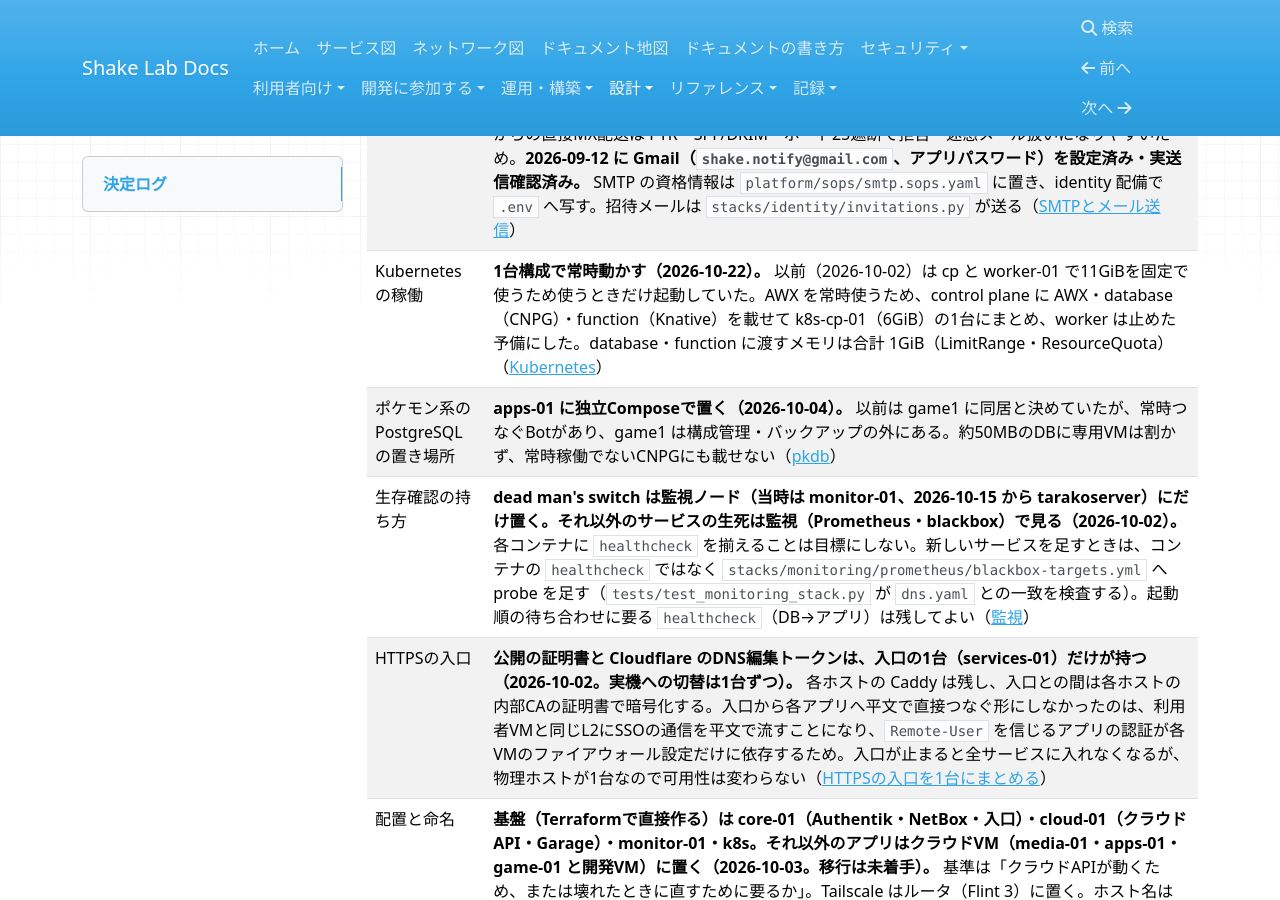
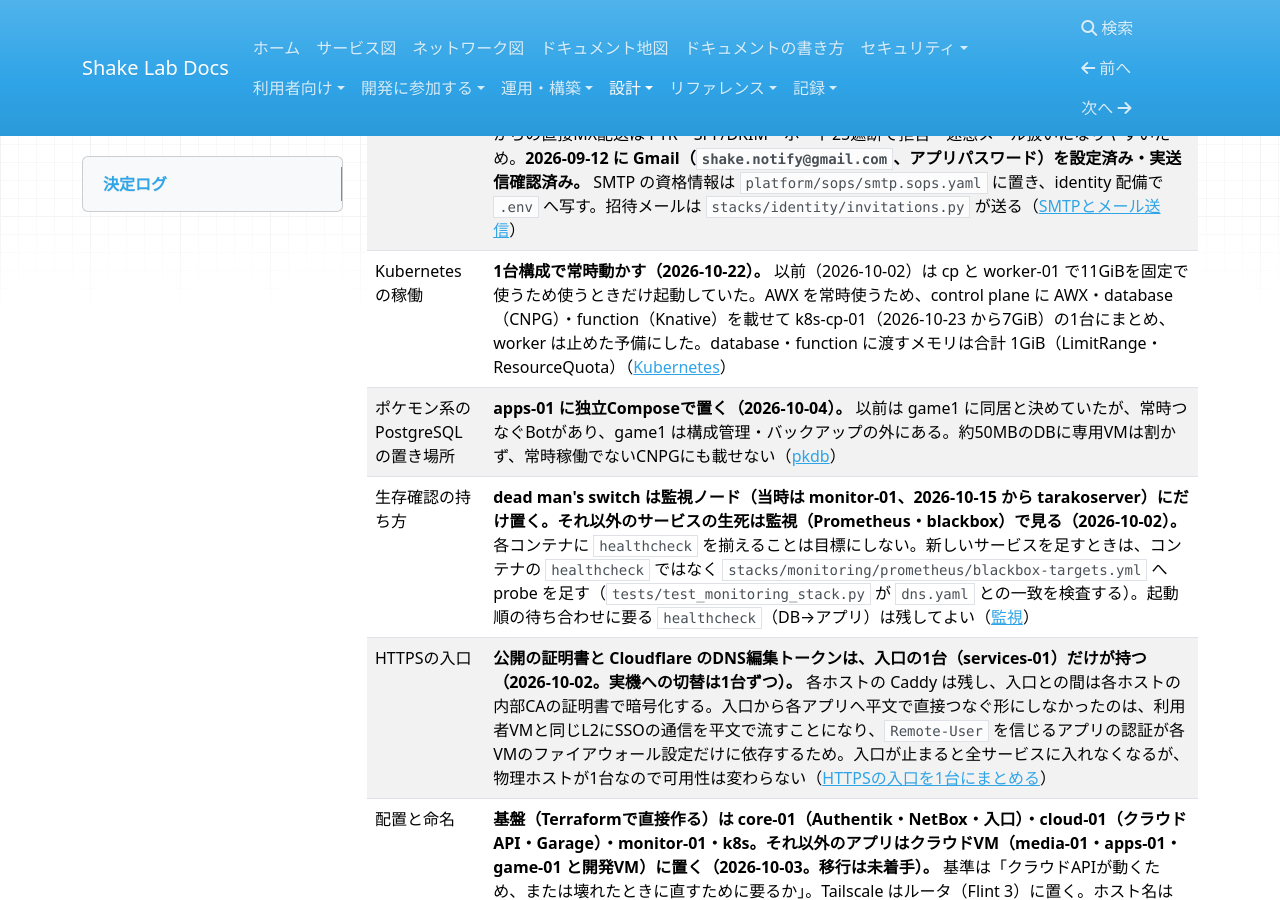
Before and after one commit to rurutheGeek/shake-cloud, an MkDocs documentation site: the page built from docs/architecture/decisions.md, in a window 1280 px wide and 900 px high, scrolled down 4683 px. Built offline with MkDocs 1.6.1, drawn with Linux system fonts in a browser that asks for light colours; nearby versions of some CDN libraries; a script that is not in the unit is left out.

Commit message:
feat(k8s): k8s-cp-01 を 7GiB にする
AWX 起動後の空きが約0.9GiB で、ジョブの実行用コンテナが苦しかった。

Co-Authored-By: Claude Opus 5.5 <noreply@anthropic.com>

```diff
--- a/docs/architecture/decisions.md
+++ b/docs/architecture/decisions.md
@@ -74,7 +74,7 @@ tags:
 | ルータ管理画面の認証 | **LuCI にはSSOを付けない。** ルータは復旧経路なので、identity が止まっていても開ける必要がある。認証は LuCI 自身の root パスワード。AdGuard の管理画面は復旧に必須でないので Forward Auth を通す |
 | VLAN分離の前提 | **アンマネージドスイッチ（TL-SG605）ではVLANを設定できない。** N03 はマネージドスイッチの調達が前提条件で、機器購入なしには完了できない |
 | メール送信 | **外部SMTPリレーを各アプリから直接使う。Postfix（ローカルMTA）は置かない。** 家庭回線のIPからの直接MX配送は PTR・SPF/DKIM・ポート25遮断で拒否・迷惑メール扱いになりやすいため。**2026-09-12 に Gmail（`shake.notify@gmail.com`、アプリパスワード）を設定済み・実送信確認済み。** SMTP の資格情報は `platform/sops/smtp.sops.yaml` に置き、identity 配備で `.env` へ写す。招待メールは `stacks/identity/invitations.py` が送る（[SMTPとメール送信](../operations/smtp.md)） |
-| Kubernetesの稼働 | **1台構成で常時動かす（2026-10-22）。** 以前（2026-10-02）は cp と worker-01 で11GiBを固定で使うため使うときだけ起動していた。AWX を常時使うため、control plane に AWX・database（CNPG）・function（Knative）を載せて k8s-cp-01（6GiB）の1台にまとめ、worker は止めた予備にした。database・function に渡すメモリは合計 1GiB（LimitRange・ResourceQuota）（[Kubernetes](../operations/kubernetes.md#メモリの上限)） |
+| Kubernetesの稼働 | **1台構成で常時動かす（2026-10-22）。** 以前（2026-10-02）は cp と worker-01 で11GiBを固定で使うため使うときだけ起動していた。AWX を常時使うため、control plane に AWX・database（CNPG）・function（Knative）を載せて k8s-cp-01（2026-10-23 から7GiB）の1台にまとめ、worker は止めた予備にした。database・function に渡すメモリは合計 1GiB（LimitRange・ResourceQuota）（[Kubernetes](../operations/kubernetes.md#メモリの上限)） |
 | ポケモン系のPostgreSQLの置き場所 | **apps-01 に独立Composeで置く（2026-10-04）。** 以前は game1 に同居と決めていたが、常時つなぐBotがあり、game1 は構成管理・バックアップの外にある。約50MBのDBに専用VMは割かず、常時稼働でないCNPGにも載せない（[pkdb](../operations/pkdb.md)） |
 | 生存確認の持ち方 | **dead man's switch は監視ノード（当時は monitor-01、2026-10-15 から tarakoserver）にだけ置く。それ以外のサービスの生死は監視（Prometheus・blackbox）で見る（2026-10-02）。** 各コンテナに `healthcheck` を揃えることは目標にしない。新しいサービスを足すときは、コンテナの `healthcheck` ではなく `stacks/monitoring/prometheus/blackbox-targets.yml` へ probe を足す（`tests/test_monitoring_stack.py` が `dns.yaml` との一致を検査する）。起動順の待ち合わせに要る `healthcheck`（DB→アプリ）は残してよい（[監視](../operations/monitoring.md)） |
 | HTTPSの入口 | **公開の証明書と Cloudflare のDNS編集トークンは、入口の1台（services-01）だけが持つ（2026-10-02。実機への切替は1台ずつ）。** 各ホストの Caddy は残し、入口との間は各ホストの内部CAの証明書で暗号化する。入口から各アプリへ平文で直接つなぐ形にしなかったのは、利用者VMと同じL2にSSOの通信を平文で流すことになり、`Remote-User` を信じるアプリの認証が各VMのファイアウォール設定だけに依存するため。入口が止まると全サービスに入れなくなるが、物理ホストが1台なので可用性は変わらない（[HTTPSの入口を1台にまとめる](../operations/edge.md)） |
```
Also changed, not shown: docs/operations/handover.md (+1 -1 lines), docs/operations/kubernetes.md (+1 -1 lines), 1 other file.
